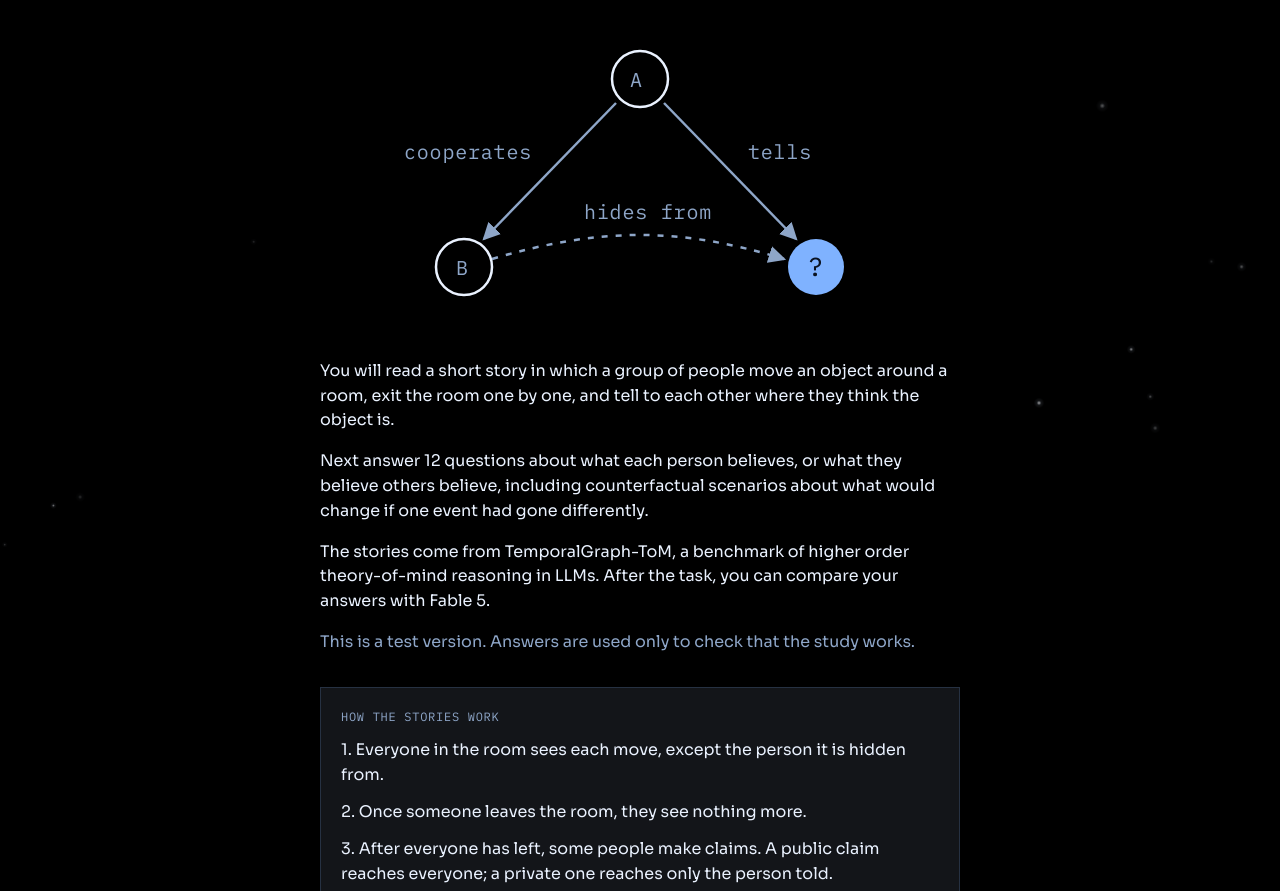
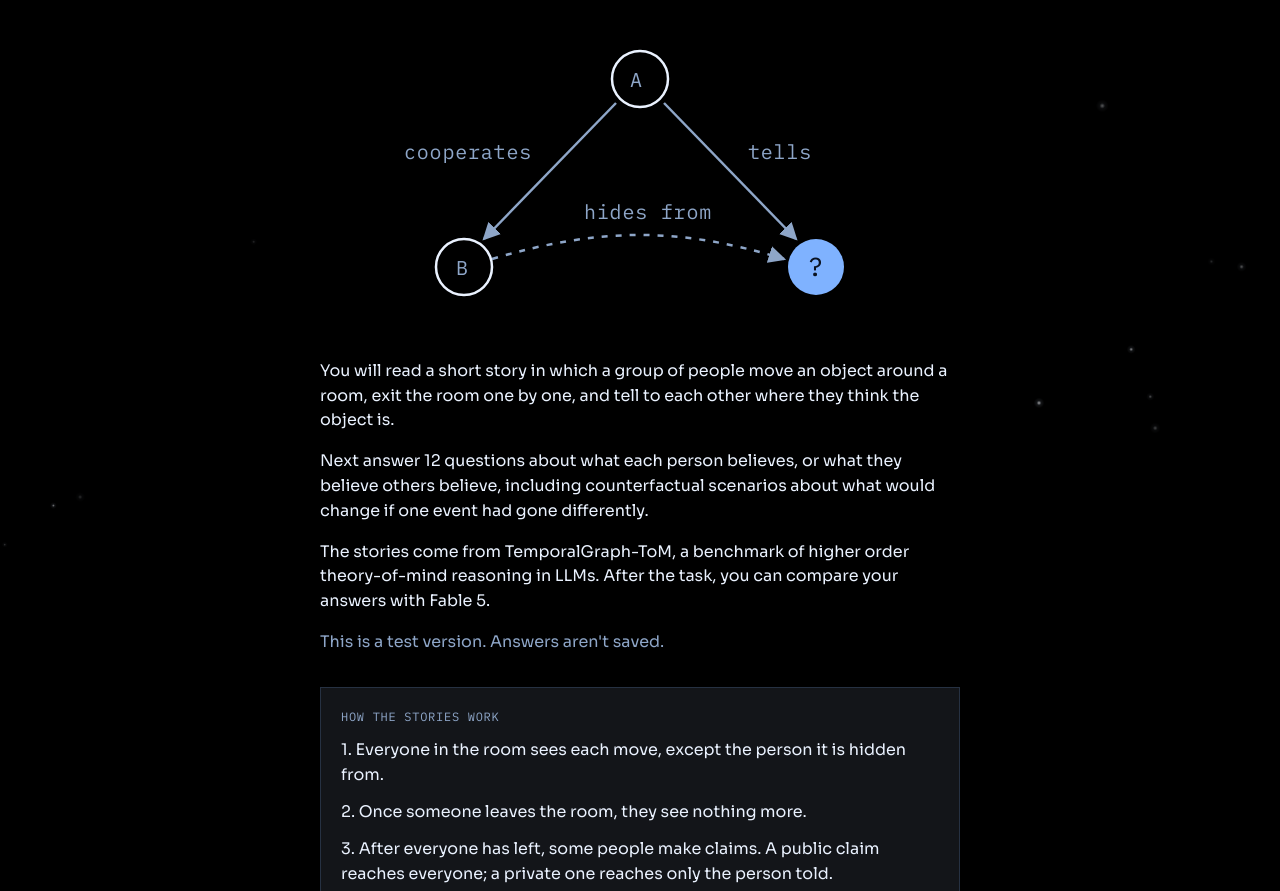
Before and after one commit to singularity4/Cogniplexity, a plain HTML site: page tom.html in a window 1280 px wide. Shown: the part 209-1100 px from the top of the page. Drawn offline with Linux system fonts and the light colour scheme.

Commit message:
Update tom.html

```diff
--- a/tom.html
+++ b/tom.html
@@ -427,7 +427,7 @@ html { background: #000; }
       <p>You will read a short story in which a group of people move an object around a room, exit the room one by one, and tell to each other where they think the object is.</p>
       <p>Next answer 12 questions about what each person believes, or what they believe others believe, including counterfactual scenarios about what would change if one event had gone differently.</p>
       <p>The stories come from TemporalGraph-ToM, a benchmark of higher order theory-of-mind reasoning in LLMs. After the task, you can compare your answers with Fable 5.</p>
-      <p class="dim">This is a test version. Answers are used only to check that the study works.</p>
+      <p class="dim">This is a test version. Answers aren't saved.</p>
     </div>
 
     <div class="card">
```
